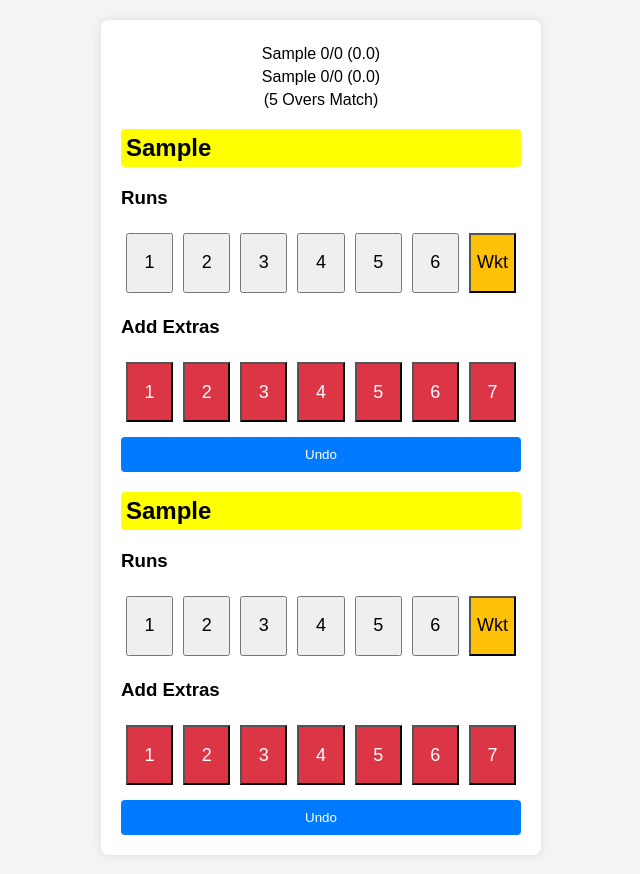
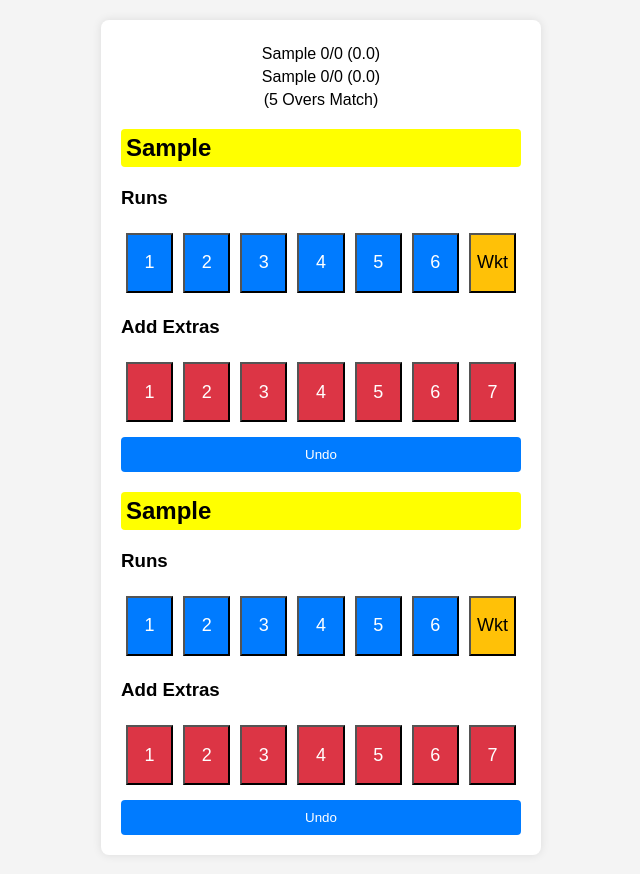
Before and after one commit to picturevocab/score, a plain HTML site: page index.html in a window 1280 px wide. Both pictures are taken after typing "Sample", "Sample", "5" into the empty fields and a click on the button "Start Scoring". Shown: the whole page, without its empty margins (319-959 px from the left). Drawn offline with Linux system fonts and the light colour scheme.

Commit message:
Update styles.css

```diff
--- a/styles.css
+++ b/styles.css
@@ -81,6 +81,15 @@ button[type="submit"]:hover {
   margin: 5px;
 }
 
+.runs-button {
+  background-color: #007bff;
+  color: #fff;
+}
+
+.runs-button:hover {
+  background-color: #0056b3;
+}
+
 .extras-button {
   background-color: #dc3545;
   color: #fff;
```
